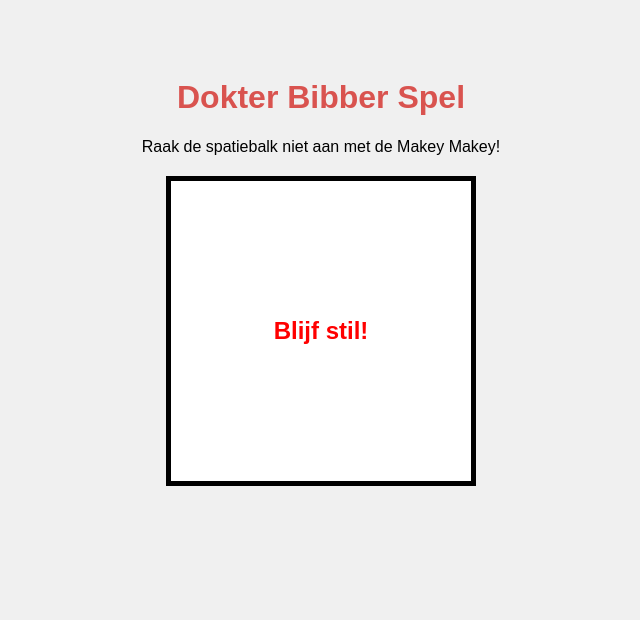
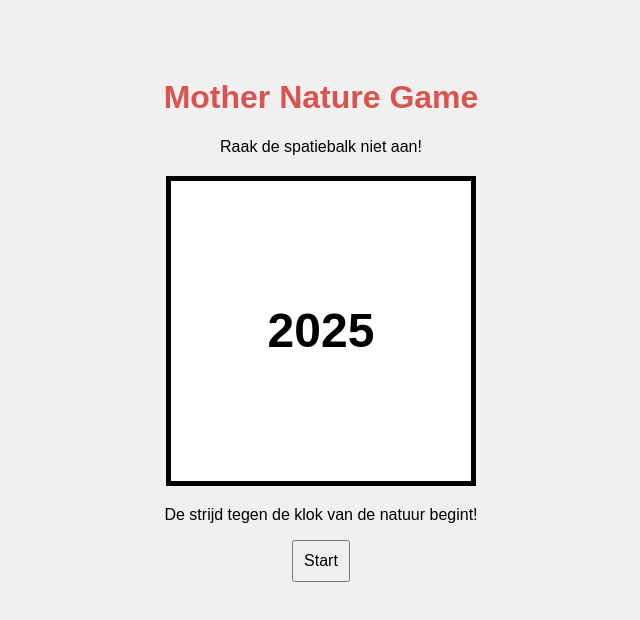
Before and after one commit to gdmgent-script/prototype-ar-justinedt, a plain HTML site: page index2.html in a window 1280 px wide. Shown: the whole page, without its empty margins (319-959 px from the left). Drawn offline with Linux system fonts and the light colour scheme.

Commit message:
toevoeging countdown

```diff
--- a/index2.html
+++ b/index2.html
@@ -3,7 +3,7 @@
 <head>
     <meta charset="UTF-8">
     <meta name="viewport" content="width=device-width, initial-scale=1.0">
-    <title>Dokter Bibber</title>
+    <title>Mother Nature</title>
     <style>
         body {
             text-align: center;
@@ -27,15 +27,44 @@
             font-weight: bold;
             color: red;
         }
+        #timer {
+            font-size: 2em;
+            color: black;
+        }
+        button {
+            font-size: 1em;
+            padding: 10px;
+            cursor: pointer;
+        }
     </style>
 </head>
 <body>
-    <h1>Dokter Bibber Spel</h1>
-    <p>Raak de spatiebalk niet aan met de Makey Makey!</p>
-    <div id="game-area">Blijf stil!</div>
+    <h1>Mother Nature Game</h1>
+    <p>Raak de spatiebalk niet aan!</p>
+    <div id="game-area">
+        <div id="timer">2025</div>
+    </div>
     <audio id="buzz-sound" src="bzz.mp3"></audio>
+    <p>De strijd tegen de klok van de natuur begint!</p>
+    <button onclick="startTimer()">Start</button>
 
     <script>
+        let year = 2025;
+        let timerInterval;
+
+        function startTimer() {
+            if (timerInterval) return; // Zorgt ervoor dat er maar één timer loopt
+
+            timerInterval = setInterval(function() {
+                if (year < 2040) {
+                    year++;
+                    document.getElementById("timer").textContent = year;
+                } else {
+                    clearInterval(timerInterval);
+                }
+            }, 1000);
+        }
+
         document.addEventListener("keydown", function(event) {
             if (event.code === "Space") {
                 let buzzSound = document.getElementById("buzz-sound");
```
